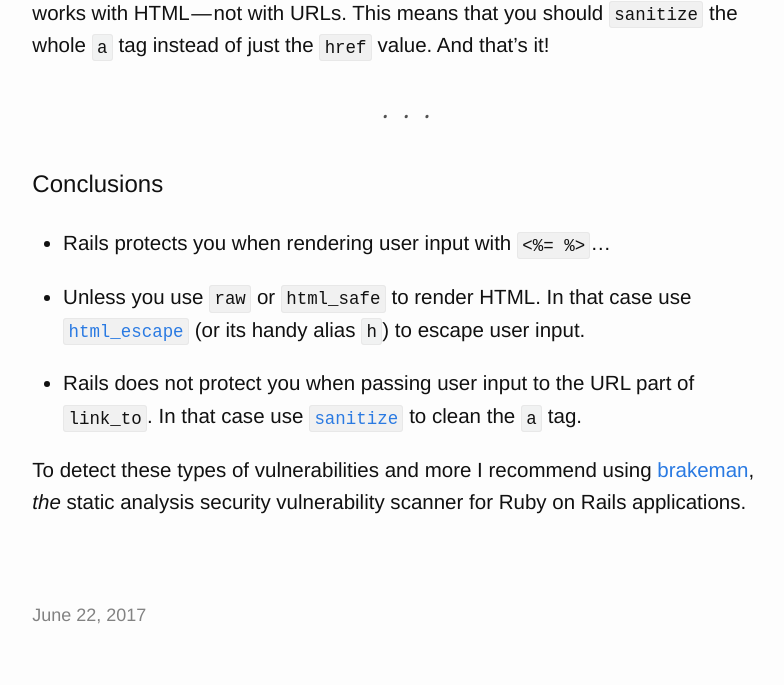
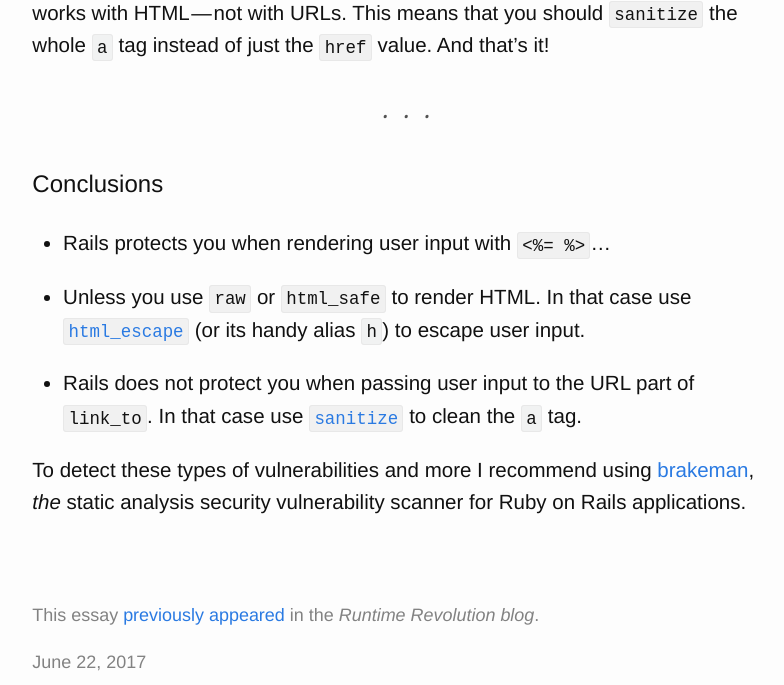
Before and after one commit to guilhermesimoes/guilhermesimoes.github.io, a Jekyll site: the page built from _posts/2017-06-22-rails-quiz-xss-edition.md, in a window 1280 px wide and 900 px high, scrolled down 4010 px, cut to the strip 0-685 px from the top of the window. Shown: the whole strip, without its empty margins (233-1017 px from the left). Built offline with Jekyll 4.4.1, drawn with Linux system fonts in a browser that asks for light colours.

Commit message:
Show previous publication link below published post
This is a feature of "Schneier on Security" that I like.
https://www.schneier.com/blog/archives/2017/11/warrant_protect.html

```diff
--- a/_layouts/post.html
+++ b/_layouts/post.html
@@ -11,12 +11,17 @@ layout: default
     {{ content }}
   </div>
 
-  <p class="post-meta">
+  <div class="post-meta">
+    {% if page.published %}
+      <p>
+        This essay <a href="{{ page.published.url }}">previously appeared</a> in the <em>{{ page.published.publication }}</em>.
+      </p>
+    {% endif %}
     <time datetime="{{ page.date | date_to_xmlschema }}" itemprop="datePublished">
       {{ page.date | date: site.date_format }}
     </time>
     {% if page.author %}
       • <span itemprop="author" itemscope itemtype="http://schema.org/Person"><span itemprop="name">{{ page.author }}</span></span>
     {% endif %}
-  </p>
+  </div>
 </article>
--- a/_posts/2017-06-22-rails-quiz-xss-edition.md
+++ b/_posts/2017-06-22-rails-quiz-xss-edition.md
@@ -2,6 +2,9 @@
 layout: post
 title:  "Rails Quiz: XSS Edition"
 date:   2017-06-22 07:42:04 +0100
+published:
+  publication: "Runtime Revolution blog"
+  url: https://revs.runtime-revolution.com/rails-quiz-xss-edition-6ace80dc9515
 ---
 Cross-site scripting (XSS) is a type of computer security vulnerability that enables an attacker to inject code into a web page. When a user later visits that web page the code is executed in that user's browser. The attacker can then steal the user's session cookie and log into the site with that user's account.
 Think you know all about XSS? Test your knowledge with this mini-quiz!
```
Also changed, not shown: _posts/2013-01-25-never-remove-css-outlines.md (+3 -0 lines), _posts/2017-03-13-creating-form-objects-with-active-model.md (+3 -0 lines), _posts/2017-04-20-saving-multiple-models-with-form-objects-and-transactions.md (+3 -0 lines), _posts/2017-09-14-validating-form-objects.md (+3 -0 lines).
